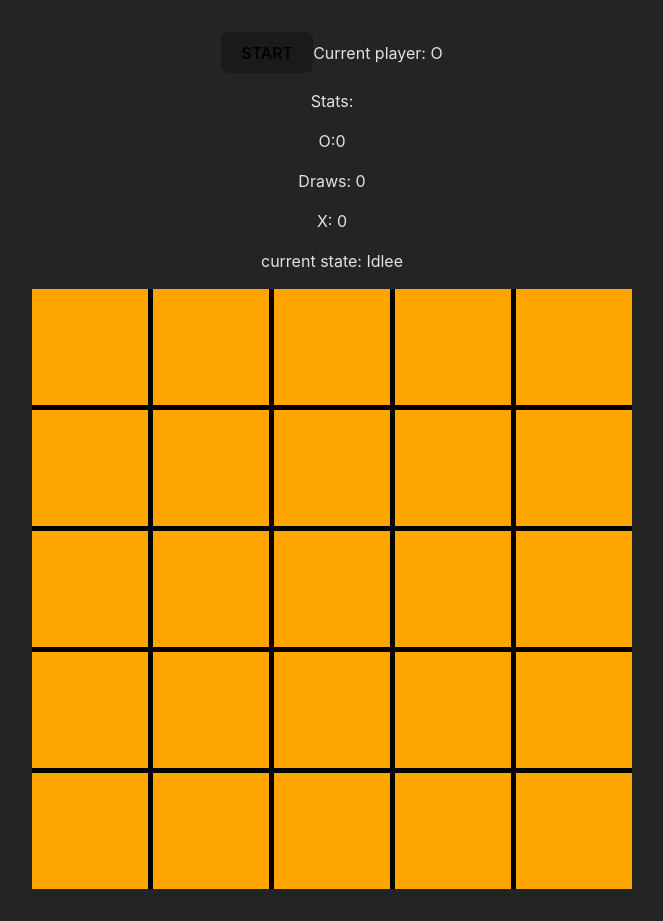
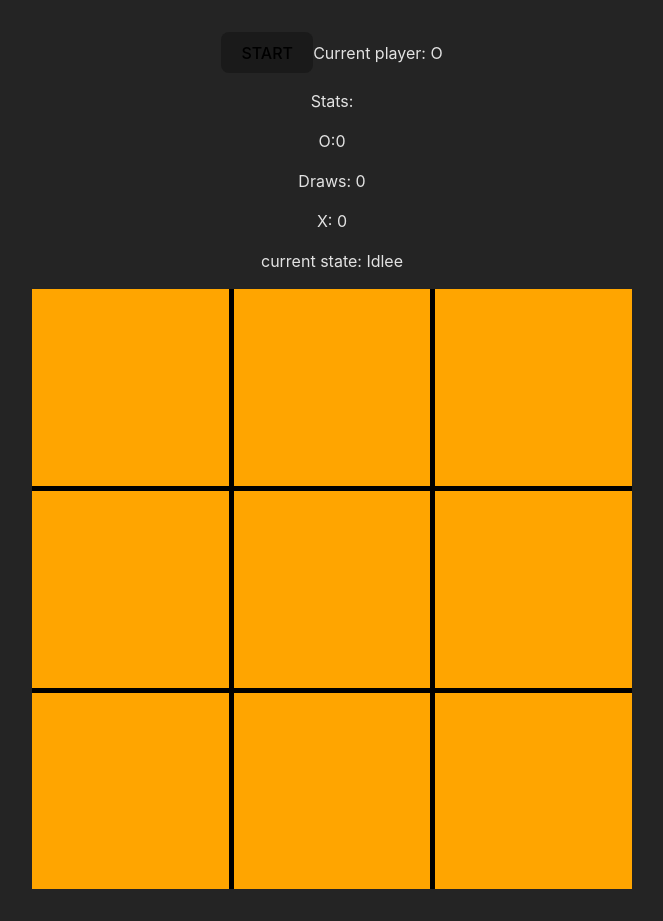
Before and after one commit to Szulerinio/tic-tac-toe, a React (Vite) app: page / in a window 1280 px wide. Shown: the whole page, without its empty margins (308-971 px from the left). Built offline with nearby package versions, Linux system fonts and the light colour scheme.

Commit message:
add some styling and move gametile to separate file

```diff
--- a/src/components/Game.tsx
+++ b/src/components/Game.tsx
@@ -1,12 +1,12 @@
 import { useMachine } from "@xstate/react";
-import circle from "./assets/circle.svg";
-import cross from "./assets/cross.svg";
 import styled from "styled-components";
 import { oxoMachine } from "../oxoMachine";
-
+import { GameTileValue } from "../utils/misc";
+import { GameTile } from "./GameTile";
 export function Game() {
-  const [snapshot, send] = useMachine(oxoMachine, { input: { gridSize: 5 } });
+  const [snapshot, send] = useMachine(oxoMachine, { input: { gridSize: 3 } });
   const mapWidth = snapshot.context.map.length;
+  const currentPlayer = snapshot.context.currentPlayer;
   const makeMoveOn = (id: number) => {
     send({ type: "Played", value: id });
   };
@@ -21,49 +21,26 @@ export function Game() {
       snapshot.value === "Draw" ? (
         <Button onClick={() => send({ type: "Continue" })}>Continue</Button>
       ) : null}
-      <span>Current player: {snapshot.context.currentPlayer}</span>
+      <span>Current player: {currentPlayer}</span>
       <p>Stats:</p>
       <p>O:{snapshot.context.stats.o}</p>
       <p>Draws: {snapshot.context.stats.draw}</p>
       <p>X: {snapshot.context.stats.x}</p>
       <p>current state: {snapshot.value} </p>
-      <div
-        style={{
-          display: "grid",
-          gridTemplateColumns: `repeat(${mapWidth}, 1fr)`,
-          gridTemplateRows: `repeat(${mapWidth}, 1fr)`,
-          gridGap: "5px",
-          background: "black",
-          width: "600px",
-          height: "600px",
-        }}
-      >
+      <GameMap mapWidth={mapWidth} currentPlayer={currentPlayer}>
         {Array.from(Array(mapWidth * mapWidth).keys()).map((id) => {
           const row = Math.floor(id / mapWidth);
           const col = id - row * mapWidth;
           const element = snapshot.context.map[row][col];
           return (
-            <div
-              key={id}
-              style={{
-                background: "orange",
-                display: "flex",
-                justifyContent: "center",
-                alignItems: "center",
-              }}
+            <GameTile
+              element={element}
+              id={id}
               onClick={() => makeMoveOn(id)}
-            >
-              {element == "" ? null : (
-                <Symbol
-                  src={element == "X" ? cross : circle}
-                  className="logo"
-                  alt={element == "X" ? cross : circle}
-                />
-              )}
-            </div>
+            ></GameTile>
           );
         })}
-      </div>
+      </GameMap>
     </>
   );
 }
@@ -83,8 +60,17 @@ const Button = styled.button({
   },
 });
 
-const Symbol = styled.img({
-  height: "50%",
-  userDrag: "none",
-  userSelect: "none",
-});
+const GameMap = styled.div<{ mapWidth: number; currentPlayer: GameTileValue }>(
+  ({ mapWidth, currentPlayer }) => ({
+    display: "grid",
+    gridTemplateColumns: `repeat(${mapWidth}, 1fr)`,
+    gridTemplateRows: `repeat(${mapWidth}, 1fr)`,
+    gridGap: "5px",
+    background: "black",
+    minWidth: "600px",
+    minHeight: "600px",
+    cursor: `url(${
+      currentPlayer == "X" ? "/src/assets/cross.svg" : "/src/assets/circle.svg"
+    }) 10 10, auto`,
+  })
+);
--- /dev/null
+++ b/src/components/GameTile.tsx
@@ -0,0 +1,36 @@
+import circle from "../assets/circle.svg";
+import cross from "../assets/cross.svg";
+import styled from "styled-components";
+import { GameTileValue } from "../utils/misc";
+interface Props {
+  element: GameTileValue;
+  id: number;
+  onClick: () => void;
+}
+export const GameTile = ({ element, id, onClick }: Props) => {
+  return (
+    <Container key={id} onClick={onClick}>
+      {element !== "" ? (
+        <Symbol
+          src={element == "X" ? cross : circle}
+          className="logo"
+          alt={element == "X" ? cross : circle}
+        />
+      ) : null}
+    </Container>
+  );
+};
+const Symbol = styled.img({
+  height: "50%",
+  userDrag: "none",
+  userSelect: "none",
+});
+
+const Container = styled.div({
+  background: "orange",
+  display: "flex",
+  justifyContent: "center",
+  alignItems: "center",
+  "&:hover": { boxShadow: "0px 0px 5px 2px white" },
+  transition: "box-shadow 0.3s",
+});
```
